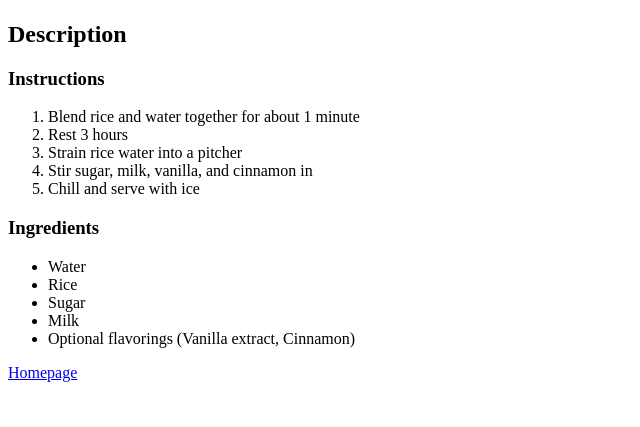
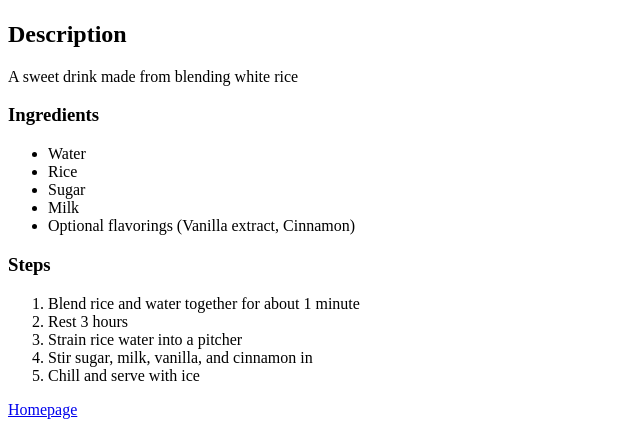
Before and after one commit to sinec1/odin-recipes, a plain HTML site: page recipes/horchata.html in a window 1280 px wide. Shown: the part 383-810 px from the top of the page, without its empty margins (0-640 px from the left). Drawn offline with Linux system fonts and the light colour scheme.

Commit message:
Format horchata.html, Add links to index.html, Begin limade.html
-horchata.html: Instructions/steps moved to after ingredients, small description added to recipes
-index.html: Links to limade.html and waf.html created
-limade.html:Image was added, headers for title, description, ingredients, and steps created

```diff
--- a/recipes/horchata.html
+++ b/recipes/horchata.html
@@ -9,15 +9,7 @@
     <h1>Horchata</h1>
     <p><img alt="Horchata in a glass" src="https://www.allrecipes.com/thmb/8E_HOXRhGGibgER6os2Je_jBsN0=/0x512/filters:no_upscale():max_bytes(150000):strip_icc():format(webp)/3365053-lolas-horchata-KGora-4x3-f927b7fff4a8443480e08ccd7965a755.jpg"></p>
     <h2>Description</h2>
-
-    <h3>Instructions</h3>
-    <ol>
-        <li>Blend rice and water together for about 1 minute</li>
-        <li>Rest 3 hours</li>
-        <li>Strain rice water into a pitcher</li>
-        <li>Stir sugar, milk, vanilla, and cinnamon in</li>
-        <li>Chill and serve with ice</li>
-    </ol>
+    <p>A sweet drink made from blending white rice</p>
 
     <h3>Ingredients</h3>
     <ul>
@@ -28,6 +20,15 @@
         <li>Optional flavorings (Vanilla extract, Cinnamon)</li>
     </ul>
 
+    <h3>Steps</h3>
+    <ol>
+        <li>Blend rice and water together for about 1 minute</li>
+        <li>Rest 3 hours</li>
+        <li>Strain rice water into a pitcher</li>
+        <li>Stir sugar, milk, vanilla, and cinnamon in</li>
+        <li>Chill and serve with ice</li>
+    </ol>
+
     <a target="_blank" href="index.html">Homepage</a>
 </body>
 </html>
```
Also changed, not shown: index.html (+2 -0 lines), recipes/limade.html (+5 -1 lines).
